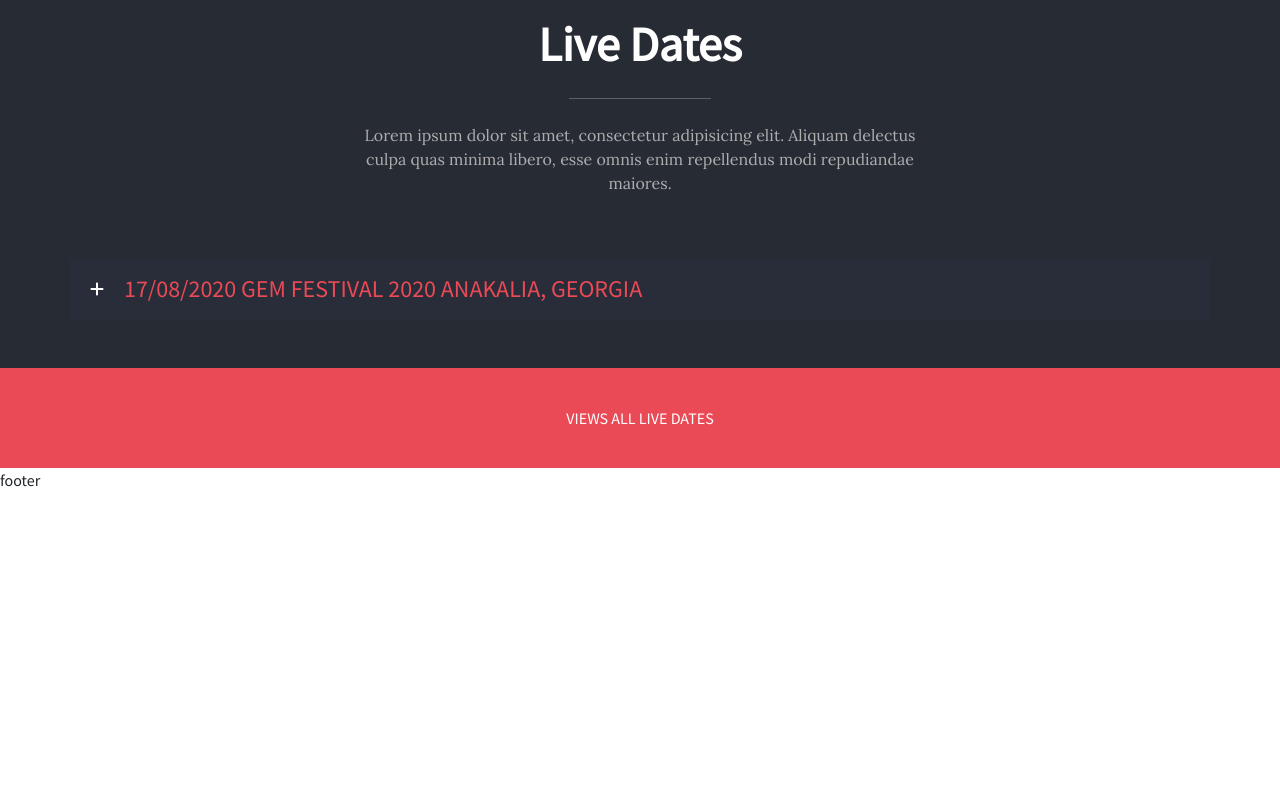
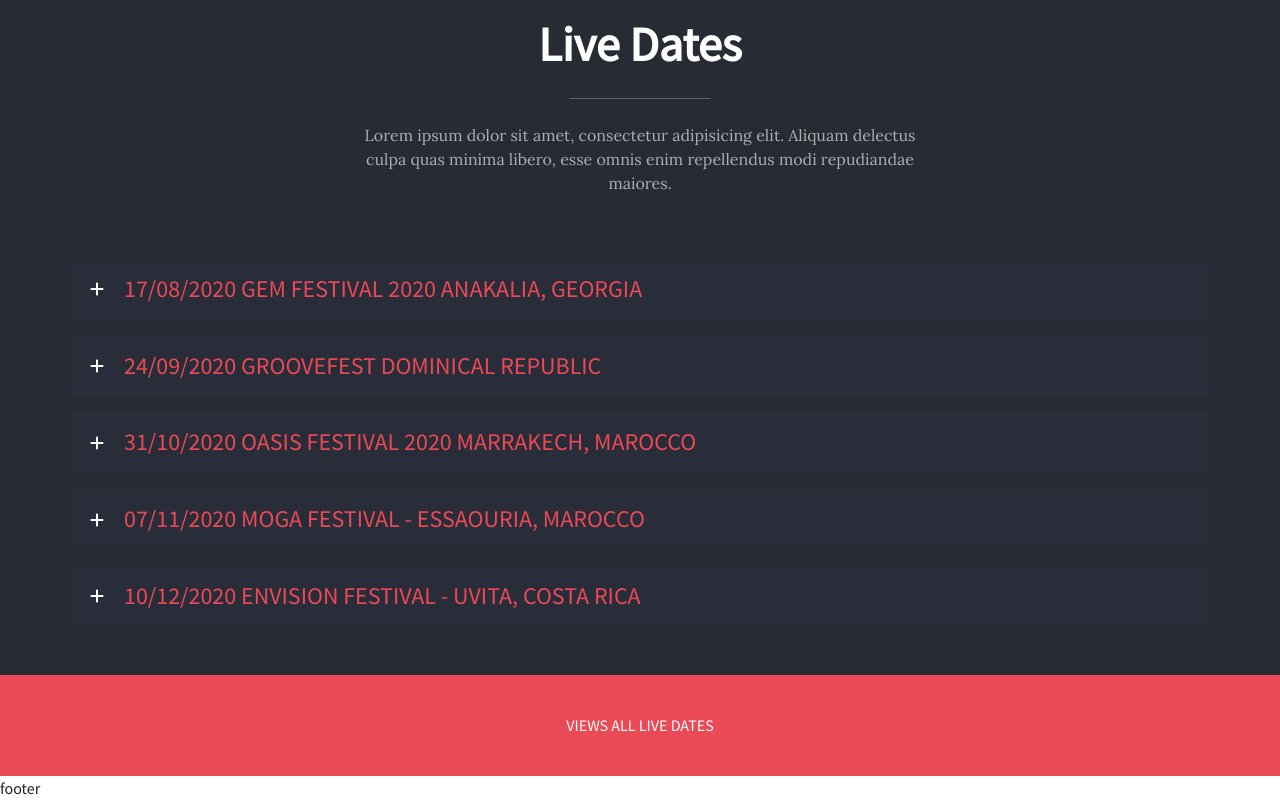
Before and after one commit to Luz42/proj-html-vuejs, a Vue app: page / in a window 1280 px wide. Shown: the part 3161-3961 px from the top of the page. Before the commit the page ends 3653 px from the top, so only its background shows below. Built offline with nearby package versions, Linux system fonts and the light colour scheme.

Commit message:
Upgrade della sezione live dates
riportato l'array di dati nel file data.js

le date vengono visualizzate dinamicamente

```diff
--- a/src/App.vue
+++ b/src/App.vue
@@ -1,7 +1,7 @@
 <template>
   <div id="app">
     <HeaderComponent/>
-    <MainComponent :cards="cards"/>
+    <MainComponent :dates="dates" :cards="cards"/>
     <FooterComponent/>
   </div>
 </template>
@@ -10,13 +10,14 @@
 import HeaderComponent from './components/HeaderComponent.vue';
 import MainComponent from './components/MainComponent.vue';
 import FooterComponent from './components/FooterComponent.vue';
-import { cardsArray } from './assets/images/data.js'
+import { cardsArray, liveDates } from './assets/images/data.js'
 
 
 export default {
   name: 'App',
   data(){return{
-    cards: [...cardsArray]
+    cards: [...cardsArray],
+    dates: [...liveDates]
     }},
   components: {
     HeaderComponent,
@@ -30,22 +31,6 @@
   @import '~bootstrap/scss/bootstrap.scss';
   @import 'https://fonts.googleapis.com/css2?family=Lora&family=Source+Sans+Pro&display=swap';
   @import '@/variables-utiles.scss';
-
-  // @mixin button-layout{
-  //   &:hover{
-  //             background-color: $white !important;
-  //             color: black;
-  //           }
-  //         text-transform: uppercase;
-  //         border: $white 1px solid;
-  //         padding: 8px 25px;
-  //         color: $white;
-  //         background-color: rgba(255, 255, 255, 0);
-  //           &.ae-color{
-  //             background-color: $mandy;
-  //             border: 0;
-  // }
-  // };
 
   .ae-flex-end-element{
     display: flex !important;
--- a/src/assets/images/data.js
+++ b/src/assets/images/data.js
@@ -29,4 +29,27 @@
         title: 'The flavor of rock',
         src: '_flavor_rock-1200x600'
     }
+];
+
+export const liveDates = [
+    {
+        date: '17/08/2020',
+        place: 'gem festival 2020 anakalia, georgia'
+    },
+    {
+        date: '24/09/2020',
+        place: 'groovefest dominical republic'
+    },
+    {
+        date: '31/10/2020',
+        place: 'oasis festival 2020 marrakech, marocco'
+    },
+    {
+        date: '07/11/2020',
+        place: 'moga festival - essaouria, marocco'
+    },
+    {
+        date: '10/12/2020',
+        place: 'envision festival - uvita, costa rica'
+    }
 ]
--- a/src/components/DropdownComponent.vue
+++ b/src/components/DropdownComponent.vue
@@ -1,9 +1,11 @@
 <template>
   <div class="col-12 p-3" @click="showDropdown">
     <div class="d-flex">
-        <font-awesome-icon id="icons" :class="[active ? 'active' : '', 'p-1 align-self-center']" :icon="['fa-solid', active ? 'fa-minus' :'fa-plus']" />
-            <!-- <font-awesome-icon v-else icon="fa-solid fa-minus" /> -->
-        <h4 class="ps-3 text-uppercase m-0" >17/08/2020 gem festival 2020 anakalia, georgia</h4>
+        <font-awesome-icon
+            id="icons"
+            :class="[active ? 'active' : '', 'p-1 align-self-center']"
+            :icon="['fa-solid', active ? 'fa-minus' :'fa-plus']" />
+        <h4 class="ps-3 text-uppercase m-0" >{{date.date}} {{date.place}}</h4>
     </div>
 
         <!-- DROPDOWN -->
@@ -12,7 +14,7 @@
             <div class="col-8 p-4">
                 <h3>Untold stories</h3>
                 <p>Lorem ipsum dolor, sit amet consectetur adipisicing elit. Nostrum temporibus nulla animi soluta natus vero dolore aperiam blanditiis iusto expedita.</p>
-                <button class="ae-color">book now</button>
+                <button @click="stopPropagation($event)" class="ae-color">book now</button>
             </div>
         </div>
         <!-- end DROPDOWN -->
@@ -26,11 +28,17 @@
 export default {
     name: 'DropdownComponent',
     data(){return{
-        active: false
+        active: false,
     }},
+    props:{
+        date: Object,
+    },
     methods:{
         showDropdown(){
             this.active = !this.active
+        },
+        stopPropagation(event){
+            event.stopPropagation()
         }
     }
 
--- a/src/components/MainComponent.vue
+++ b/src/components/MainComponent.vue
@@ -1,44 +1,15 @@
 <template>
   <main>
-    <section id="Band-news">
+    <!-- LATEST BAND NEWS -->
+  <section id="Band-news">
     <SectionsTitlesComponent title="latest band news"/>
     <div class="container-xl pb-5">
       <CardContainer :cards="cards" />
-      <!-- <div class="row">
-        <div class="col-8">
-          <div class="row">
-            <div class="col-12 mb-4">
-              <CardComponent/>
-            </div>
-            <div class="col-6">
-              <img class="img-fluid" src="@/assets/images/blog-post3-600x900.jpg" alt="">
-            </div>
-            <div class="col-6">
-              <img class="img-fluid" src="@/assets/images/blog-post4-600x900.jpg" alt="">
-            </div>
-            <div class="col-12 mt-4">
-              <img class="img-fluid" src="@/assets/images/blog_flavor_rock-1200x600.jpg" alt="">
-            </div>
-          </div>
-        </div>
-        <div class="col-4 d-flex">
-          <div class="row gap-4">
-            <div class="col-12">
-              <img style="height:100%; object-fit: cover;" class="img-fluid" src="@/assets/images/blog-post1-600x900.jpg" alt="">
-            </div>
-            <div class="col-12">
-              <img style="height:100%; object-fit: cover;" class="img-fluid" src="@/assets/images/blog-post2-600x900.jpg" alt="">
-            </div>
-          </div>
-        </div>
-
-          </div> -->
-        </div>
-
-
-
+    </div>
     <ButtonComponent sectionName="latest news"/>
   </section>
+    <!-- end LATEST BAND NEWS -->
+
   <section id="Live-dates">
     <div class="text-center">
       <p>Lorem ipsum dolor sit amet consectetur adipisicing elit. Rerum nisi suscipit, mollitia fugiat officiis molestiae totam, sit reprehenderit laborum, unde tempora explicabo at neque non doloremque magni assumenda quas tenetur!</p>
@@ -47,7 +18,7 @@
     <SectionsTitlesComponent title="live dates"/>
     <div class="container-xl pb-5">
       <div class="row gap-3">
-        <DropdownComponent/>
+        <DropdownComponent :date="date" :index="index" v-for="(date, index) in dates" :key="date.date"/>
       </div>
     </div>
     <ButtonComponent sectionName="live dates"/>
@@ -64,16 +35,17 @@
 
 export default {
     name: "MainComponent",
+
     props:{
-      cards: Array
+      cards: Array,
+      dates: Array
     },
     components: {
     SectionsTitlesComponent,
     ButtonComponent,
     DropdownComponent,
     CardContainer
-    },
-
+    }
   }
 </script>
 
@@ -92,7 +64,6 @@
     p{
       font-style: italic;
       font-family: $serif;
-      //font-size: 1.2em
     }
   }
  }
```
